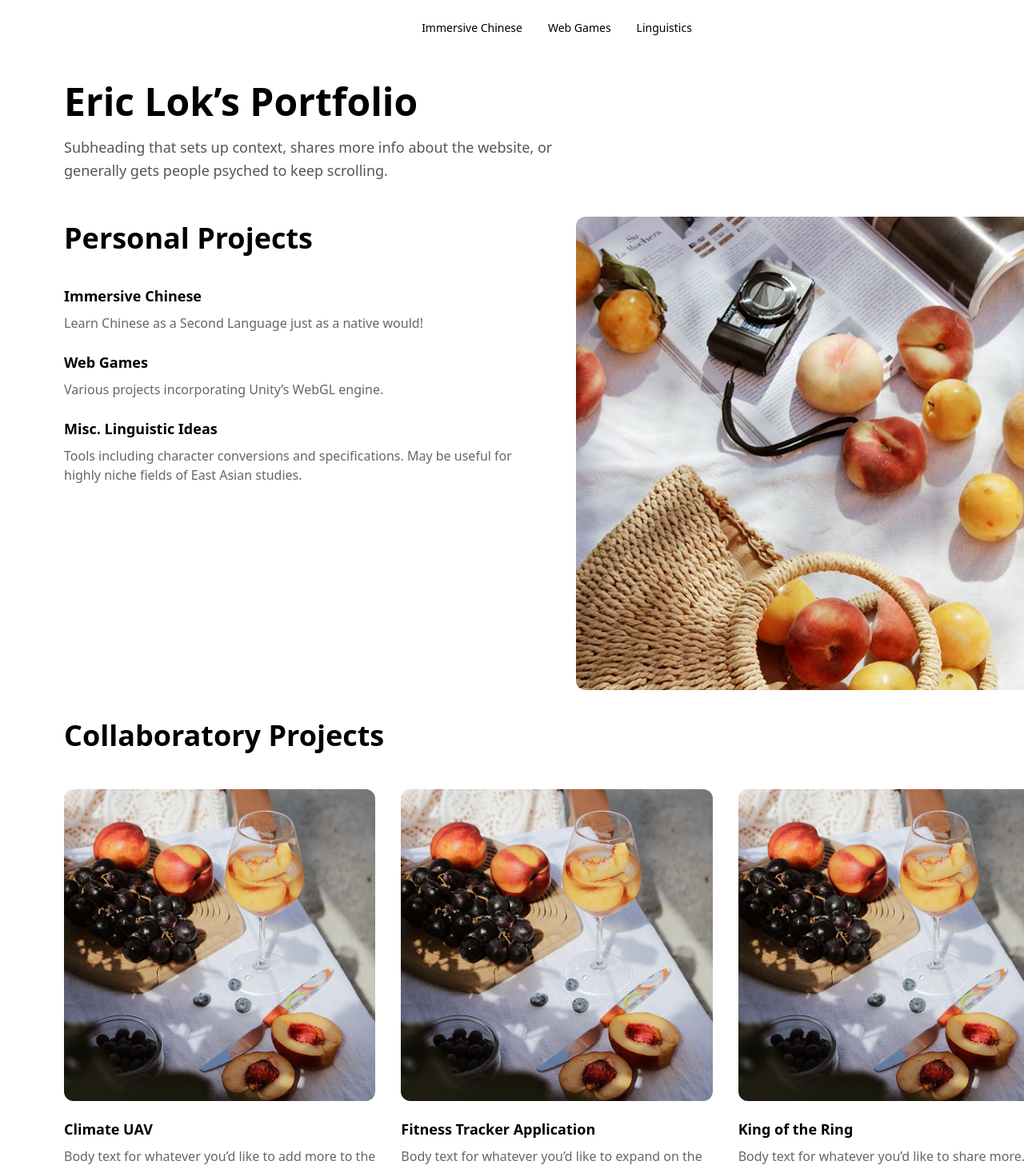
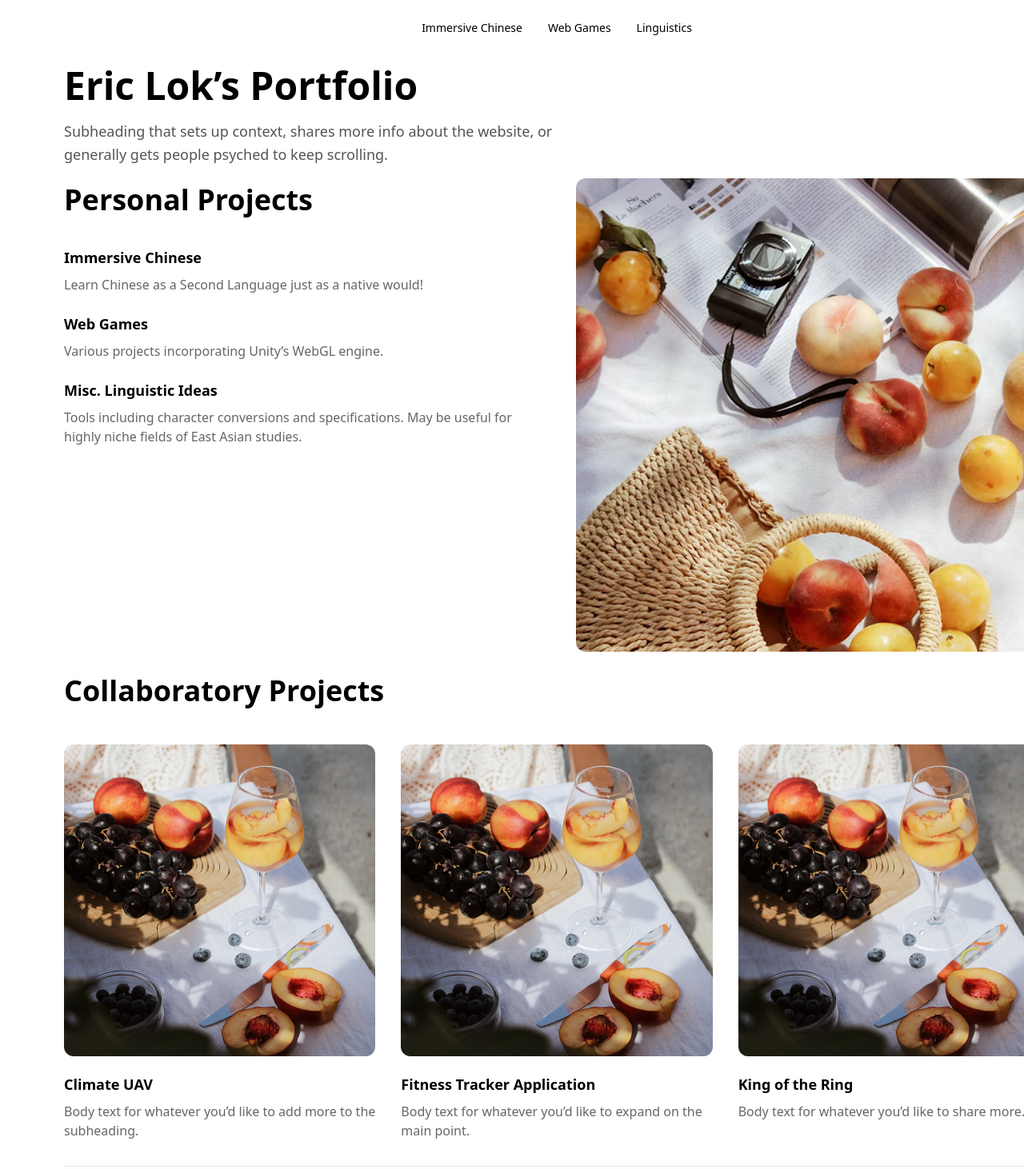
Before and after one commit to EricL22/EricL22.github.io, a React (Vite) app: page / in a window 1280 px wide. Shown: the top 1462 px of the page at 80% size. Built offline with nearby package versions, Linux system fonts and the light colour scheme.

Commit message:
Update Portfolio.css

```diff
--- a/src/components/Portfolio.css
+++ b/src/components/Portfolio.css
@@ -20,6 +20,7 @@ body {
   padding: 24px 80px;
   display: flex;
   justify-content: center;
+  margin-bottom: 12px;
 }
 
 .nav-links {
@@ -52,7 +53,8 @@ body {
 
 /* Hero */
 .hero {
-  padding: 32px 80px;
+  padding: 0 80px;
+  margin-bottom: 16px;
 }
 
 .hero-text {
@@ -73,11 +75,12 @@ body {
 
 /* Personal Projects */
 .personal-projects {
-  padding: 12px 80px;
+  padding: 0 80px;
   display: grid;
   grid-template-columns: 1fr 1fr;
   gap: 48px;
   align-items: start;
+  margin-bottom: 16px;
 }
 
 .personal-left h2 {
@@ -131,7 +134,8 @@ body {
 
 /* Collaborative Projects */
 .collaborative-projects {
-  padding: 12px 80px;
+  padding: 0 80px;
+  margin-bottom: 32px;
 }
 
 .collaborative-projects h2 {
```
